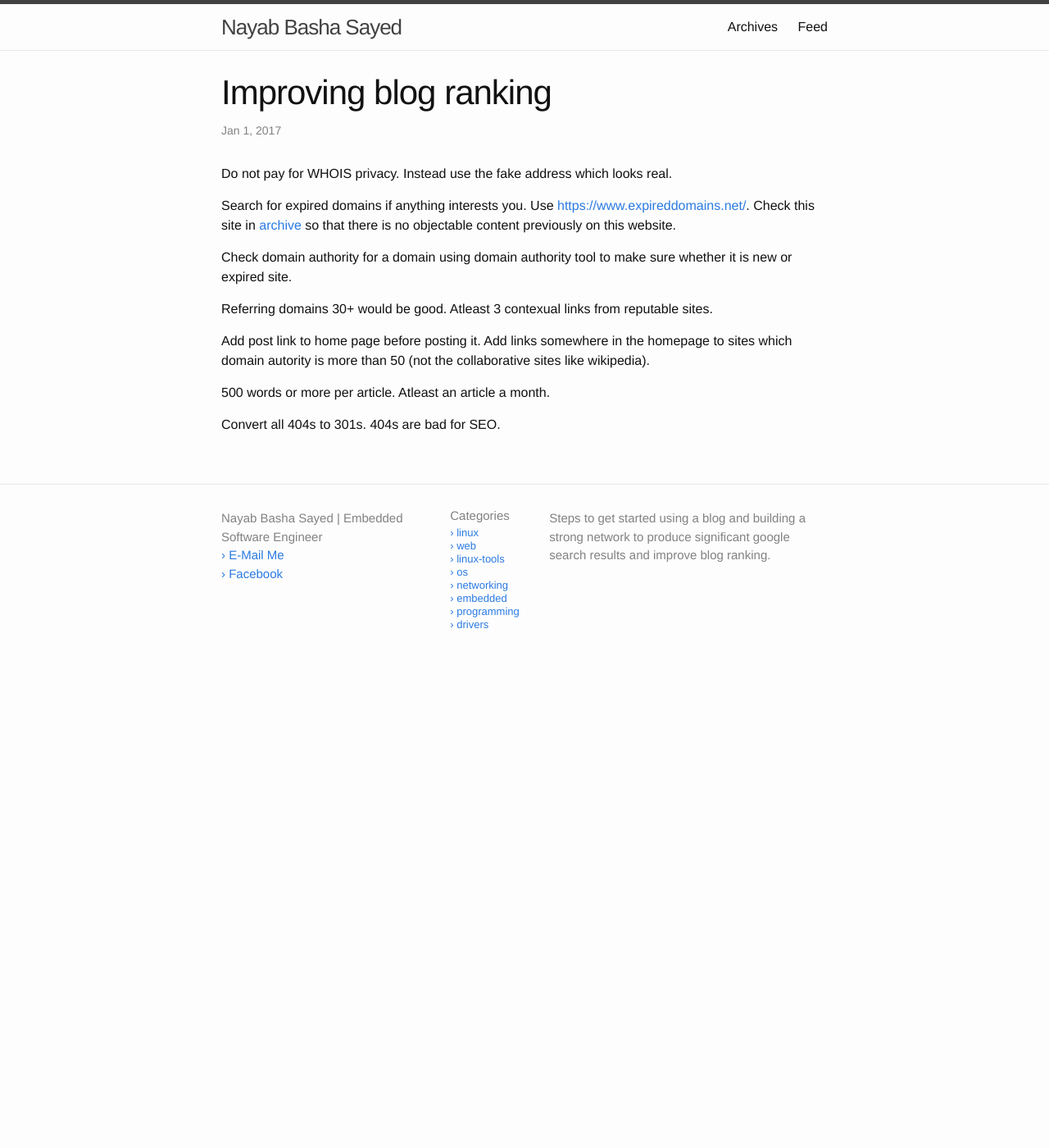
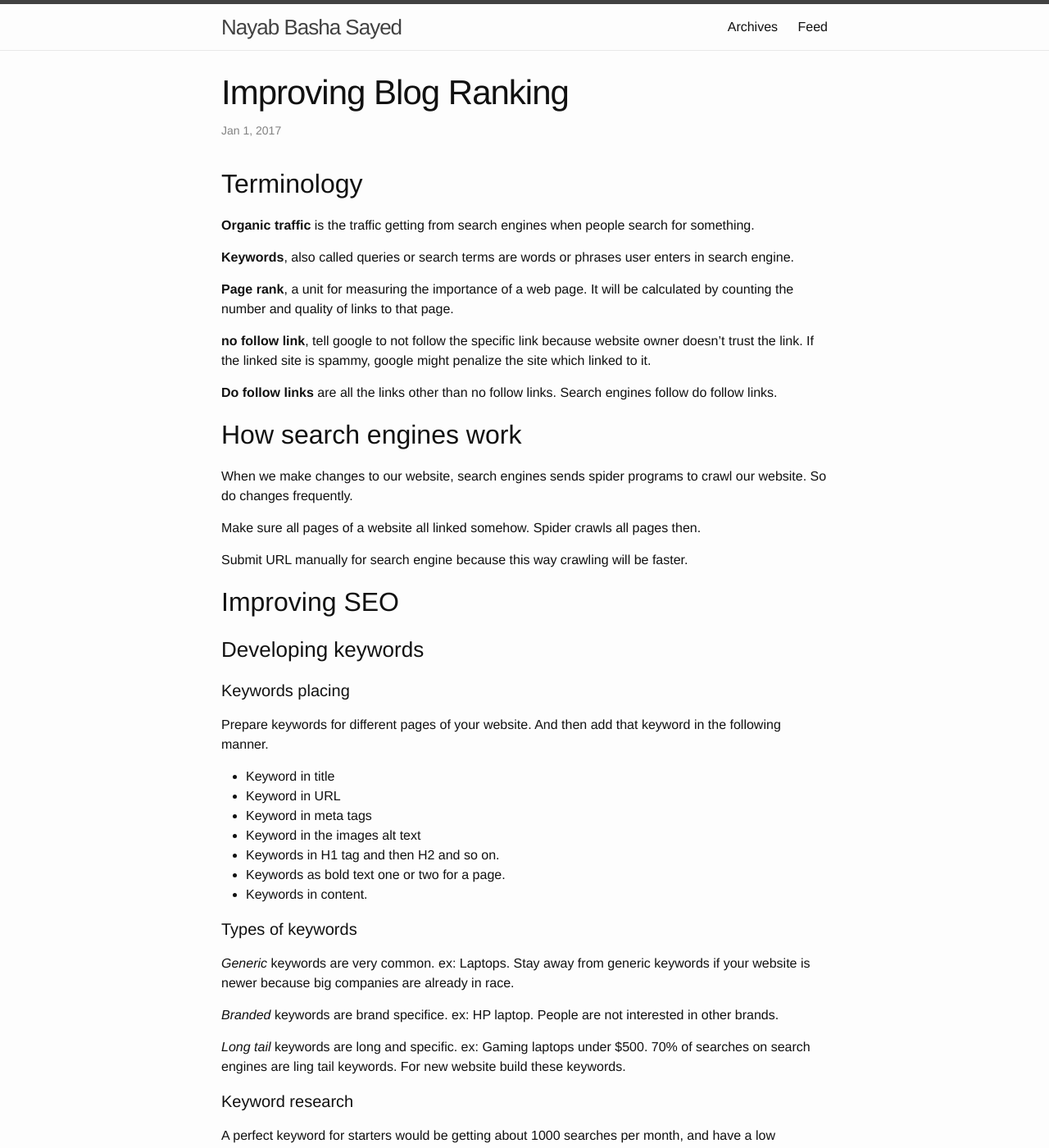
Before and after one commit to itsnayabsd/website, a Jekyll site: the page built from _posts/me/2017-01-01-blog-ranking.md, in a window 1280 px wide and 1400 px high. Shown: the whole window at 82% size. Built offline with Jekyll 4.4.1, drawn with Linux system fonts in a browser that asks for light colours; comment, search, counter and statistics services are not loaded; some of the changed text lies outside the part shown.

Commit message:
Modified blog ranking post

```diff
--- a/_posts/me/2017-01-01-blog-ranking.md
+++ b/_posts/me/2017-01-01-blog-ranking.md
@@ -1,14 +1,103 @@
 ---
 layout: post
-title: Improving blog ranking
+title: Improving Blog Ranking
 category: me
 comments: true
 google_adsense: false
-excerpt: Steps to get started using a blog and building a strong network to produce significant google search results and improve blog ranking.
+excerpt: Guide to get started using a blog, building a strong network and SEO optimization to produce significant google search results and improve blog ranking.
 date: 2017-01-01 19:22:37 +5:30
 thumbnail:
 rating: '5'
 ---
+## Terminology
+**Organic traffic** is the traffic getting from search engines when people search for something.
+
+**Keywords**, also called queries or search terms are words or phrases user enters in search engine.
+
+**Page rank**, a unit for measuring the importance of a web page. It will be calculated by counting the number and quality of links to that page.
+
+**no follow link**, tell google to not follow the specific link because website owner doesn't trust the link. If the linked site is spammy, google might penalize the site which linked to it.
+
+**Do follow links** are all the links other than no follow links. Search engines follow do follow links.
+
+## How search engines work
+When we make changes to our website, search engines sends spider programs to crawl our website. So do changes frequently.
+
+Make sure all pages of a website all linked somehow. Spider crawls all pages then.
+
+Submit URL manually for search engine because this way crawling will be faster.
+
+## Improving SEO
+### Developing keywords
+#### Keywords placing
+Prepare keywords for different pages of your website. And then add that keyword in the following manner.
+ - Keyword in title
+ - Keyword in URL
+ - Keyword in meta tags
+ - Keyword in the images alt text
+ - Keywords in H1 tag and then H2 and so on.
+ - Keywords as bold text one or two for a page.
+ - Keywords in content.
+
+#### Types of keywords
+*Generic* keywords are very common. ex: Laptops. Stay away from generic keywords if your website is newer because big companies are already in race.
+
+*Branded* keywords are brand specifice. ex: HP laptop. People are not interested in other brands.
+
+*Long tail* keywords are long and specific. ex: Gaming laptops under $500. 70% of searches on search engines are ling tail keywords. For new website build these keywords.
+#### Keyword research
+A perfect keyword for starters would be getting about 1000 searches per month, and have a low competition.
+
+The more popular the keyword, the more expensive the CPC. The higher the CPC, the more profitable the keyword is. ex: Buy laptop online.
+
+Keywords like "Learn how to use Linux" have very less CPC because advertisers don't generally run ad compaigns for this.
+##### Tools for keyword research
+ - [KWFinder](https://kwfinder.com/): Paid tool. Preferably keyword with *Keyword Difficulty* less than 40 should be better for startup.
+ - [Keywords Everywhere](https://keywordseverywhere.com/): Free Chrome extension. Keyword competition should be < 0.4 for the beginner website.
+
+### Optimizing website for SEO
+Good to have keyword as part of domain name.
+
+Title should be less than 65 characters.
+
+Meta description length should be less than 260 characters.
+
+Title for the sub pages should be related to the sub categories.
+### Link Building
+More important websites are likely to receive more links from other websites.
+
+Two factors:
+ - Number
+ - Quality
+
+If you get lots of linking from new website, it won't have any affect on ranking.
+
+Most of the websites like wikipedia, quora use nofollow attribution when any user posts external links. It won't increase page ranking though users might click on the link and visit page.
+
+#### Types of links
+ - *Natural In-content links*: Other websites links to your web page naturally. You don't ask them to do.
+ - *Manual outreach links*: You ask them other website / blog owners to link your website.
+ - *Self created links*: Links created by you on places like blog post comments, forum signatures etc. Search engine won't value it much.
+
+Focus should be maximum on first two types of links. If you want to use blog comments or forums, give users a keyword to search that will direct traffic to your website. But don't post links.
+
+
+
+
+
+
+
+
+
+
+
+
+
+
+
+
+
+
 Do not pay for WHOIS privacy. Instead use the fake address which looks real.
 
 Search for expired domains if anything interests you. Use [https://www.expireddomains.net/](https://www.expireddomains.net/). Check this site in [archive](https://archive.org/web/) so that there is no objectable content previously on this website.
```
